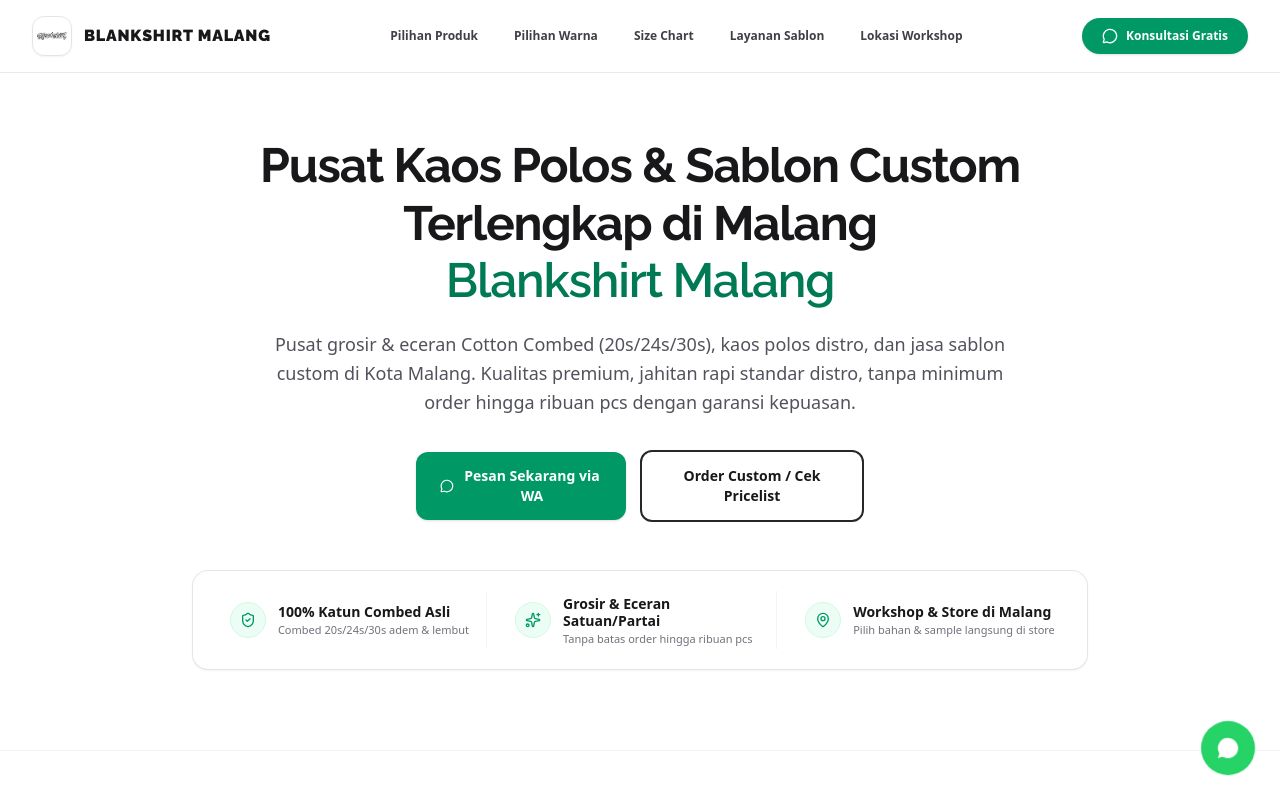
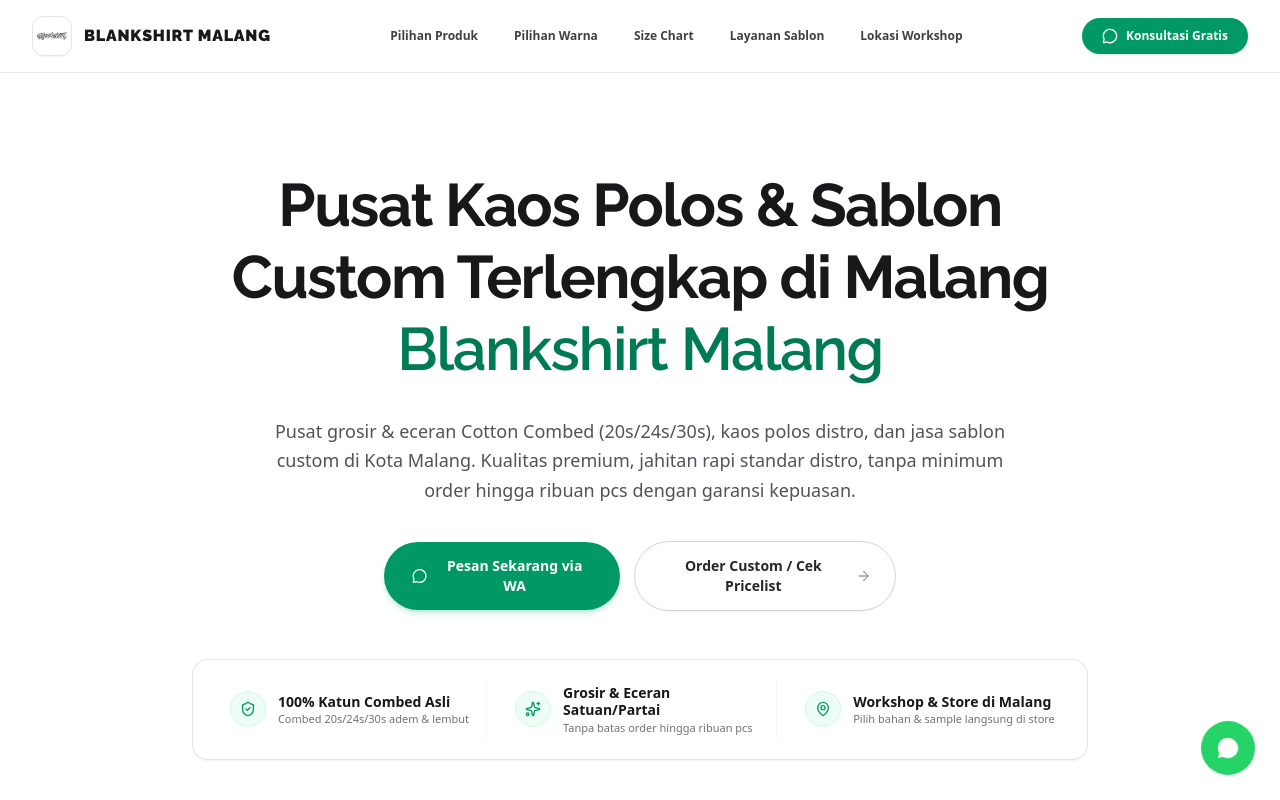
Before and after one commit to MohammadKevin/sablonku, a Next.js app: page / in a window 1280 px wide. Shown: the top 800 px of the page. Built offline with nearby package versions, Linux system fonts and the light colour scheme.

Commit message:
style(hero): enhance CTA button design with modern rounded-full pills and subtle hover elevation

```diff
--- a/app/page.tsx
+++ b/app/page.tsx
@@ -416,24 +416,24 @@
         <section className="relative overflow-hidden bg-white pt-10 pb-16 md:pt-16 md:pb-20 border-b border-zinc-100">
           <div className="mx-auto max-w-5xl px-4 sm:px-6 lg:px-8 text-center">
 
-            <h1 className="font-raleway text-3xl sm:text-4xl lg:text-5xl font-bold tracking-tight text-zinc-900 leading-[1.2] max-w-4xl mx-auto pt">
+            <h1 className="font-raleway text-4xl sm:text-5xl lg:text-6xl font-bold tracking-tight text-zinc-900 leading-[1.2] max-w-4xl mx-auto pt-8">
               Pusat Kaos Polos &amp; Sablon Custom Terlengkap di Malang <br className="hidden sm:inline" />
               <span className="font-semibold text-emerald-700">Blankshirt Malang</span>
             </h1>
 
-            <p className="mt-5 text-sm sm:text-base md:text-lg text-zinc-600 leading-relaxed max-w-3xl mx-auto font-normal">
+            <p className="mt-8 text-sm sm:text-base md:text-lg text-zinc-600 leading-relaxed max-w-3xl mx-auto font-normal">
               Pusat grosir &amp; eceran Cotton Combed (20s/24s/30s), kaos polos distro, dan jasa
               sablon custom di Kota Malang. Kualitas premium, jahitan rapi standar distro, tanpa
               minimum order hingga ribuan pcs dengan garansi kepuasan.
             </p>
 
             {/* Dual CTA Buttons */}
-            <div className="mt-8 flex flex-col sm:flex-row items-center justify-center gap-3.5 max-w-md mx-auto">
+            <div className="mt-9 flex flex-col sm:flex-row items-center justify-center gap-3.5 max-w-lg mx-auto">
               <a
                 href="https://wa.me/628980080309?text=Halo%20Admin%20Blankshirt%20Malang,%20saya%20ingin%20order%20kaos%20polos%20dan%20sablon%20custom."
                 target="_blank"
                 rel="noopener noreferrer"
-                className="w-full sm:w-auto inline-flex items-center justify-center gap-2 rounded-xl bg-emerald-600 px-6 py-3.5 text-sm font-bold text-white shadow-sm hover:bg-emerald-700 active:scale-95 transition-all"
+                className="w-full sm:w-auto inline-flex items-center justify-center gap-2.5 rounded-full bg-emerald-600 px-7 py-3.5 text-sm font-bold text-white shadow-md shadow-emerald-600/20 hover:bg-emerald-700 hover:shadow-lg hover:shadow-emerald-600/30 hover:-translate-y-0.5 active:translate-y-0 active:scale-95 transition-all"
               >
                 <MessageCircle className="h-4 w-4" />
                 <span>Pesan Sekarang via WA</span>
@@ -441,9 +441,10 @@
 
               <a
                 href="#produk"
-                className="w-full sm:w-auto inline-flex items-center justify-center gap-2 rounded-xl border-2 border-zinc-800 bg-white px-6 py-3.5 text-sm font-bold text-zinc-900 hover:bg-zinc-50 active:scale-95 transition-all"
+                className="w-full sm:w-auto inline-flex items-center justify-center gap-2 rounded-full border border-zinc-300 bg-white/90 px-6 py-3.5 text-sm font-bold text-zinc-800 hover:bg-zinc-100 hover:border-zinc-400 hover:text-zinc-950 hover:-translate-y-0.5 active:translate-y-0 active:scale-95 transition-all shadow-xs"
               >
                 <span>Order Custom / Cek Pricelist</span>
+                <ArrowRight className="h-4 w-4 text-zinc-400" />
               </a>
             </div>
 
```
